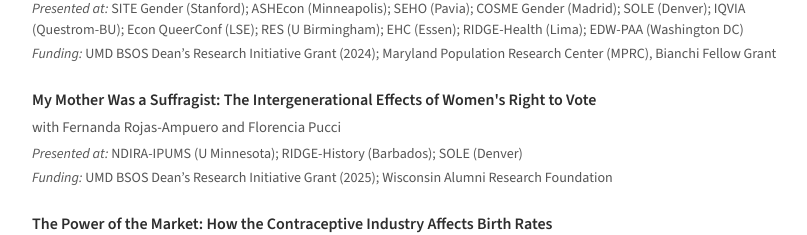
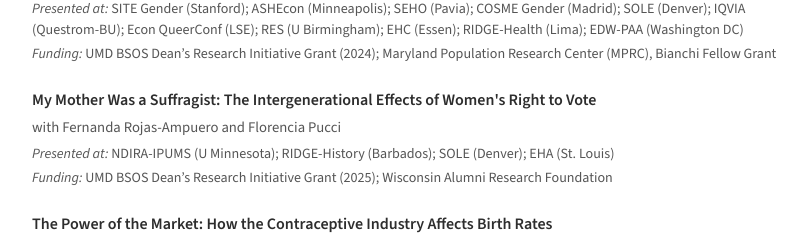
Before and after one commit to gabrielcruzfer/gabrielcruzfer.github.io, a plain HTML site: page index.html in a window 1280 px wide. Shown: the part 1371-1606 px from the top of the page, without its empty margins (230-1037 px from the left). Drawn offline with nearby package versions, Linux system fonts and the light colour scheme.

Commit message:
Add EHA (St. Louis) to Suffragist paper presentations
Co-Authored-By: Claude Opus 5.5 <noreply@anthropic.com>
Claude-Session: https://claude.ai/code/session_01LWw79RBcgBQ1MHvUWZveBS

```diff
--- a/index.html
+++ b/index.html
@@ -210,7 +210,7 @@
         <div class="paper">
             <div class="paper-title">My Mother Was a Suffragist: The Intergenerational Effects of Women's Right to Vote</div>
             <div class="paper-authors">with <a href="https://www.fernandarojasam.com" target="_blank">Fernanda Rojas-Ampuero</a> and Florencia Pucci</div>
-            <div class="paper-presented"><span>Presented at:</span> NDIRA-IPUMS (U Minnesota); RIDGE-History (Barbados); SOLE (Denver)</div>
+            <div class="paper-presented"><span>Presented at:</span> NDIRA-IPUMS (U Minnesota); RIDGE-History (Barbados); SOLE (Denver); EHA (St. Louis)</div>
             <div class="paper-presented"><span>Funding:</span> UMD BSOS Dean&rsquo;s Research Initiative Grant (2025); Wisconsin Alumni Research Foundation</div>
         </div>
         <div class="paper">
```
